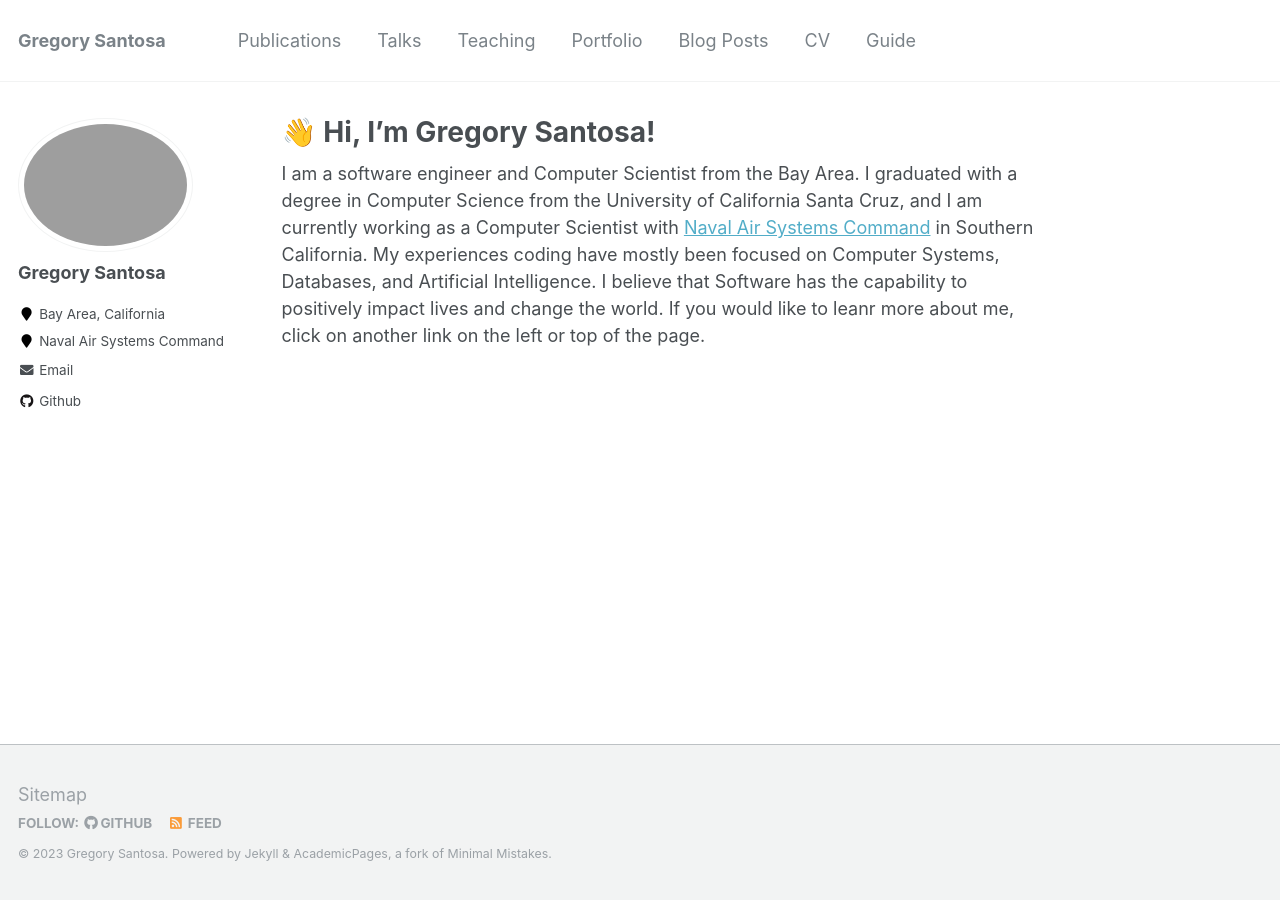
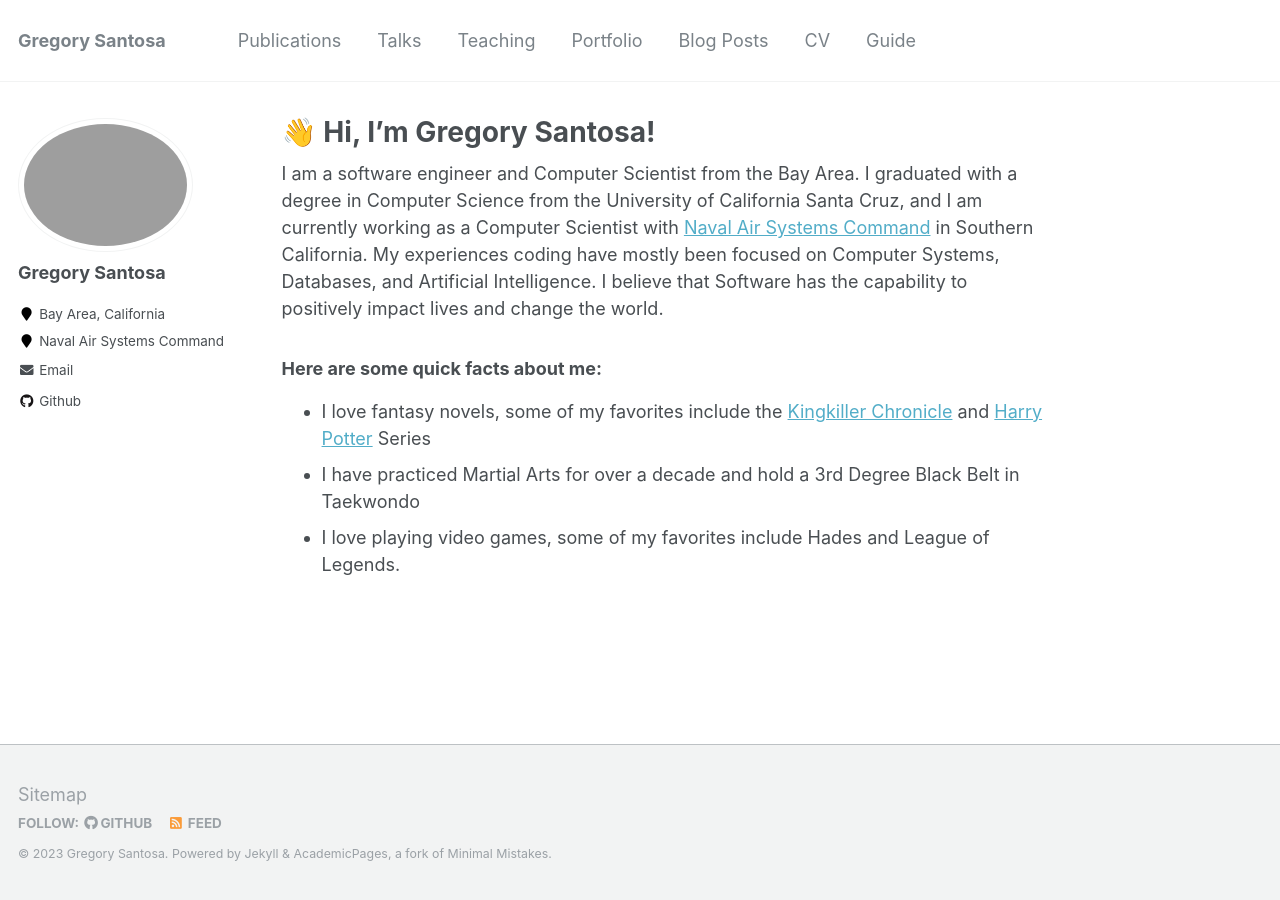
Before and after one commit to gregorysantosa/gregorysantosa.github.io, a Jekyll site: the page built from _pages/about.md, in a window 1280 px wide. Built offline with Jekyll 4.4.1, drawn with Linux system fonts in a browser that asks for light colours.

Commit message:
Updated about me

```diff
--- a/_pages/about.md
+++ b/_pages/about.md
@@ -8,4 +8,10 @@ redirect_from:
   - /about.html
 ---
 
-I am a software engineer and Computer Scientist from the Bay Area. I graduated with a degree in Computer Science from the University of California Santa Cruz, and I am currently working as a Computer Scientist with [Naval Air Systems Command](https://www.navair.navy.mil/) in Southern California. My experiences coding have mostly been focused on Computer Systems, Databases, and Artificial Intelligence. I believe that Software has the capability to positively impact lives and change the world. If you would like to leanr more about me, click on another link on the left or top of the page.
+I am a software engineer and Computer Scientist from the Bay Area. I graduated with a degree in Computer Science from the University of California Santa Cruz, and I am currently working as a Computer Scientist with [Naval Air Systems Command](https://www.navair.navy.mil/) in Southern California. My experiences coding have mostly been focused on Computer Systems, Databases, and Artificial Intelligence. I believe that Software has the capability to positively impact lives and change the world.
+
+### Here are some quick facts about me:
+-  I love fantasy novels, some of my favorites include the [Kingkiller Chronicle](https://www.goodreads.com/book/show/186074.The_Name_of_the_Wind?from_search=true&from_srp=true&qid=8ESOvDC6zM&rank=1) and
+[Harry Potter](https://www.goodreads.com/book/show/42844155-harry-potter-and-the-sorcerer-s-stone?ref=nav_sb_ss_1_12) Series
+-  I have practiced Martial Arts for over a decade and hold a 3rd Degree Black Belt in Taekwondo
+-  I love playing video games, some of my favorites include Hades and League of Legends.
```
